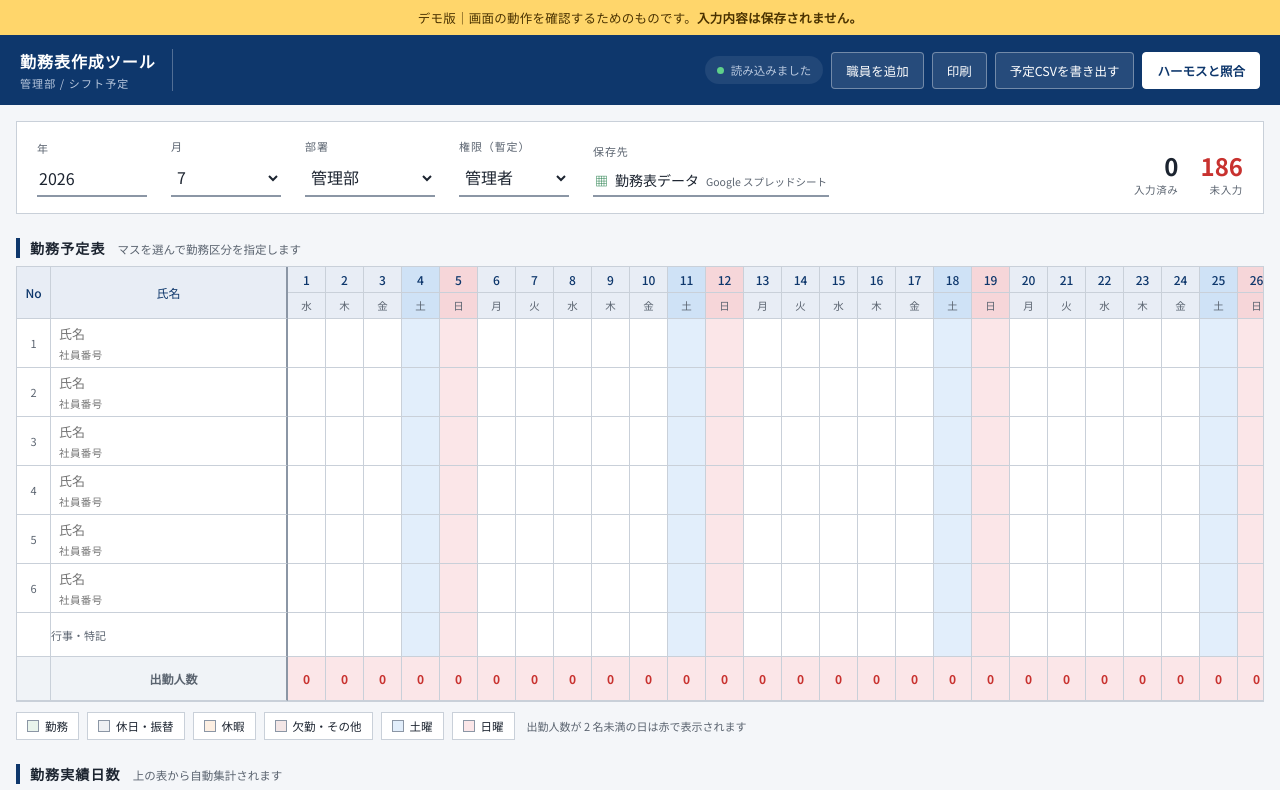
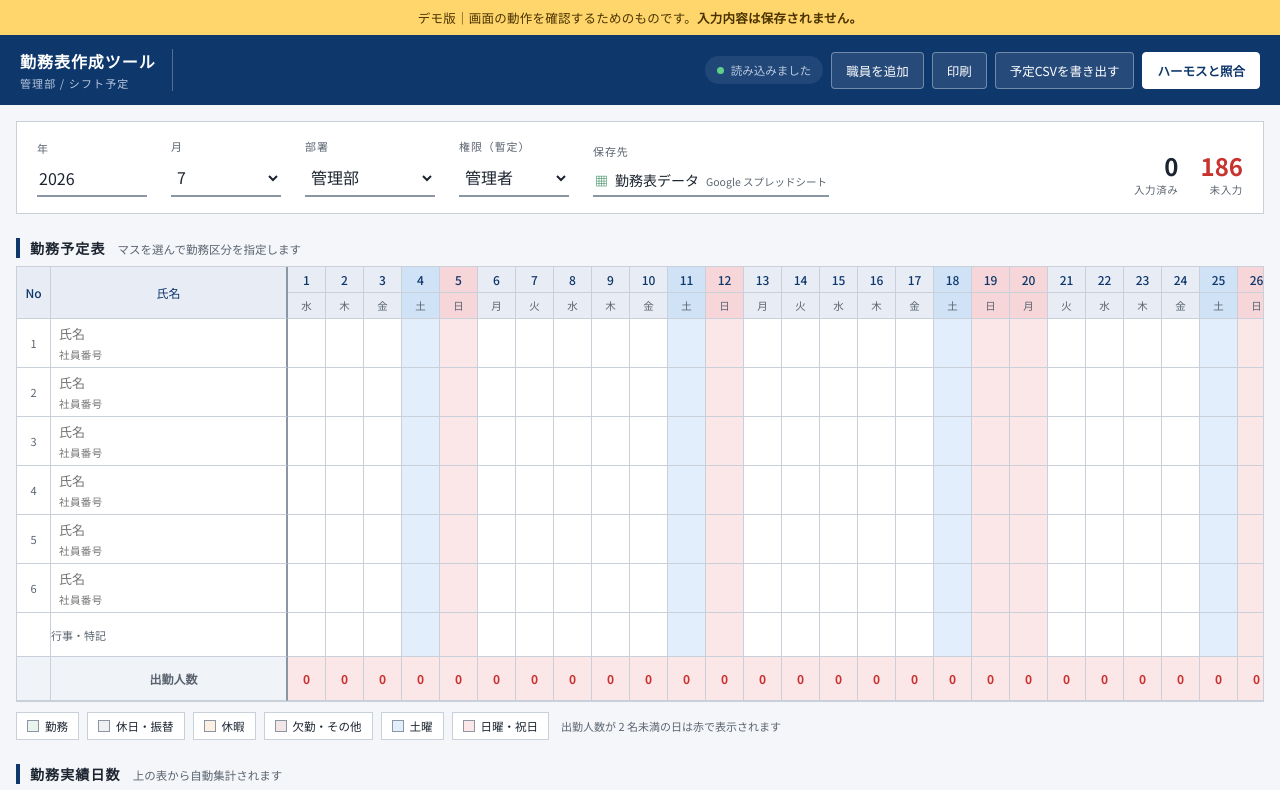
Before and after one commit to nao-1980/kinmu-hyo, a plain HTML site: page index.html in a window 1280 px wide. Shown: the top 790 px of the page. Drawn offline with Linux system fonts and the light colour scheme.

Commit message:
Update index.html

```diff
--- a/index.html
+++ b/index.html
@@ -699,13 +699,11 @@ const CATEGORIES = [
   { code:'後夏', label:'午後夏季休暇',    group:'leave', work:0.5 },
   { code:'特',   label:'特休',           group:'leave', work:0   },
   { code:'慶弔', label:'慶弔休暇',        group:'leave', work:0   },
-  { code:'休職', label:'休職',           group:'other', work:0   },
-  { code:'在籍', label:'在籍なし',        group:'other', work:0   },
 ];
 
 /* 勤務実績日数の並び順（ハーモスのプルダウン順に合わせています） */
 const SUM_ORDER = ['出','祝出','早','振出','公','欠','振','前振','後振',
-                   '有','前有','後有','夏','前夏','後夏','特','慶弔','休職','在籍'];
+                   '有','前有','後有','夏','前夏','後夏','特','慶弔'];
 
 const MIN_STAFF_PER_DAY = 2;
 const DOW = ['日','月','火','水','木','金','土'];
@@ -723,7 +721,7 @@ const catMap = Object.fromEntries(CATEGORIES.map(c => [c.code, c]));
 const DEMO_MODE = true;
 
 /* 確認用バージョン。更新のたびに書き換えてください。 */
-const VERSION = 'v2.1';
+const VERSION = 'v3.1';
 const RELEASED = '2026-07-30';
 
 /* 部署の一覧。増減する場合はこの配列を編集してください。 */
@@ -779,6 +777,85 @@ const stamp = () => {
   return d.getFullYear() + '/' + (d.getMonth()+1) + '/' + d.getDate() + ' ' +
          String(d.getHours()).padStart(2,'0') + ':' + String(d.getMinutes()).padStart(2,'0');
 };
+
+
+/* ============================================================
+   日本の祝日（1980〜2099年）
+   振替休日・国民の休日も自動で判定します。
+   祝日は日曜と同じ色で表示します。
+   ============================================================ */
+const holidayCache = {};
+
+function holidaysOf(y){
+  if(holidayCache[y]) return holidayCache[y];
+  const H = {};
+  const key = (m,d) => m + '-' + d;
+  const put = (m,d,name) => { if(d >= 1) H[key(m,d)] = name; };
+  const nthMon = (m,n) => 1 + ((8 - new Date(y, m-1, 1).getDay()) % 7) + (n-1)*7;
+
+  put(1,1,'元日');
+  put(1, nthMon(1,2), '成人の日');
+  put(2,11,'建国記念の日');
+  put(2,23,'天皇誕生日');
+  put(3, Math.floor(20.8431 + 0.242194*(y-1980) - Math.floor((y-1980)/4)), '春分の日');
+  put(4,29,'昭和の日');
+  put(5,3,'憲法記念日');
+  put(5,4,'みどりの日');
+  put(5,5,'こどもの日');
+  put(7, nthMon(7,3), '海の日');
+  put(8,11,'山の日');
+  put(9, nthMon(9,3), '敬老の日');
+  put(9, Math.floor(23.2488 + 0.242194*(y-1980) - Math.floor((y-1980)/4)), '秋分の日');
+  put(10, nthMon(10,2), 'スポーツの日');
+  put(11,3,'文化の日');
+  put(11,23,'勤労感謝の日');
+
+  const has = dt => !!H[key(dt.getMonth()+1, dt.getDate())];
+
+  /* 振替休日：祝日が日曜なら、次の祝日でない日 */
+  const furikae = [];
+  for(let m=1; m<=12; m++){
+    const dim = new Date(y, m, 0).getDate();
+    for(let d=1; d<=dim; d++){
+      if(!H[key(m,d)]) continue;
+      if(new Date(y, m-1, d).getDay() !== 0) continue;
+      const t = new Date(y, m-1, d+1);
+      while(has(t)) t.setDate(t.getDate()+1);
+      furikae.push(t);
+    }
+  }
+  furikae.forEach(t => put(t.getMonth()+1, t.getDate(), '振替休日'));
+
+  /* 国民の休日：祝日に挟まれた平日 */
+  const kokumin = [];
+  for(let m=1; m<=12; m++){
+    const dim = new Date(y, m, 0).getDate();
+    for(let d=1; d<=dim; d++){
+      if(H[key(m,d)]) continue;
+      const cur = new Date(y, m-1, d);
+      if(cur.getDay() === 0) continue;
+      const pv = new Date(y, m-1, d-1), nx = new Date(y, m-1, d+1);
+      if(has(pv) && has(nx)) kokumin.push([m,d]);
+    }
+  }
+  kokumin.forEach(([m,d]) => put(m, d, '国民の休日'));
+
+  holidayCache[y] = H;
+  return H;
+}
+
+const holidayName = (y,m,d) => holidaysOf(y)[m + '-' + d] || '';
+
+/* 表示用：祝日は日曜と同じ扱いにします */
+function dayClass(y,m,d){
+  if(holidayName(y,m,d)) return 'sun';
+  const w = new Date(y, m-1, d).getDay();
+  return w === 6 ? 'sat' : w === 0 ? 'sun' : '';
+}
+function dayTitle(y,m,d){
+  const h = holidayName(y,m,d);
+  return h ? ' title="' + h + '"' : '';
+}
 
 /* ============================================================
    締切とロック
@@ -942,13 +1019,13 @@ function renderGrid(){
                  (cmp ? '<th class="c-rl stick3" rowspan="2"></th>' : '');
   for(let d=1; d<=dm; d++){
     const w = dowOf(y,m,d);
-    r1.innerHTML += '<th class="c-day ' + (w===6?'sat':w===0?'sun':'') + '">' + d + '</th>';
+    r1.innerHTML += '<th class="c-day ' + dayClass(y,m,d) + '"' + dayTitle(y,m,d) + '>' + d + '</th>';
   }
   thead.appendChild(r1);
   const r2 = document.createElement('tr');
   for(let d=1; d<=dm; d++){
     const w = dowOf(y,m,d);
-    r2.innerHTML += '<th class="c-day dow ' + (w===6?'sat':w===0?'sun':'') + '">' + DOW[w] + '</th>';
+    r2.innerHTML += '<th class="c-day dow ' + dayClass(y,m,d) + '"' + dayTitle(y,m,d) + '>' + DOW[w] + '</th>';
   }
   thead.appendChild(r2);
   t.appendChild(thead);
@@ -1007,7 +1084,7 @@ function renderGrid(){
     for(let d=1; d<=dm; d++){
       const w = dowOf(y,m,d);
       const td = document.createElement('td');
-      td.className = 'cell c-day ' + (w===6?'sat ':w===0?'sun ':'');
+      td.className = 'cell c-day ' + dayClass(y,m,d) + ' ';
 
       if(editable){
         const sel = document.createElement('select');
@@ -1054,7 +1131,7 @@ function renderGrid(){
       for(let d=1; d<=dm; d++){
         const w = dowOf(y,m,d);
         const td = document.createElement('td');
-        td.className = 'cell c-day ' + (w===6?'sat ':w===0?'sun ':'');
+        td.className = 'cell c-day ' + dayClass(y,m,d) + ' ';
         td.classList.add('locked');
         const code = act ? (act[d] || '') : '';
         const val = document.createElement('span');
@@ -1080,7 +1157,7 @@ function renderGrid(){
   for(let d=1; d<=dm; d++){
     const w = dowOf(y,m,d);
     const td = document.createElement('td');
-    td.className = 'c-day ' + (w===6?'sat':w===0?'sun':'');
+    td.className = 'c-day ' + dayClass(y,m,d);
     const btn = document.createElement('button');
     btn.type = 'button'; btn.className = 'evbtn'; btn.dataset.ev = d;
     btn.addEventListener('click', () => openEvent(d));
@@ -1402,7 +1479,7 @@ function renderEventList(){
   if(!has){ $('evList').innerHTML = ''; return; }
 
   $('evList').innerHTML = items.map(it =>
-    '<li><span class="d ' + (it.w===6?'sat':it.w===0?'sun':'') + '">' +
+    '<li><span class="d ' + dayClass(state.year, state.month, it.d) + '">' +
     state.month + '/' + it.d + '<span class="w">' + DOW[it.w] + '</span></span><span class="txt"></span></li>').join('');
   document.querySelectorAll('#evList .txt').forEach((el, i) => el.textContent = items[i].txt);
 }
@@ -2197,7 +2274,7 @@ function legend(){
     Object.entries(groups).map(([g,l]) =>
       '<span class="tag"><span class="swatch" style="background:var(--' + g + ')"></span>' + l + '</span>').join('') +
     '<span class="tag"><span class="swatch" style="background:var(--sat)"></span>土曜</span>' +
-    '<span class="tag"><span class="swatch" style="background:var(--sun)"></span>日曜</span>' +
+    '<span class="tag"><span class="swatch" style="background:var(--sun)"></span>日曜・祝日</span>' +
     '<span class="note">出勤人数が ' + MIN_STAFF_PER_DAY + ' 名未満の日は赤で表示されます</span>';
 }
 
```
